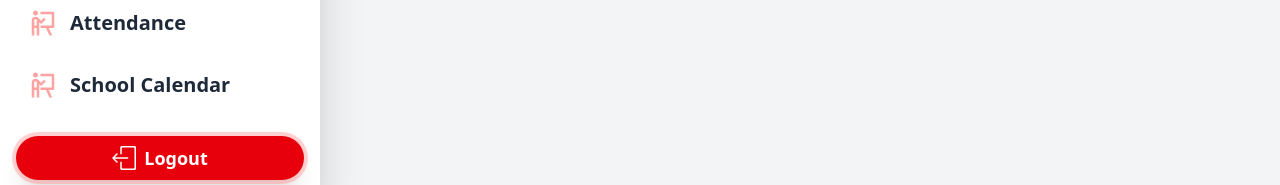
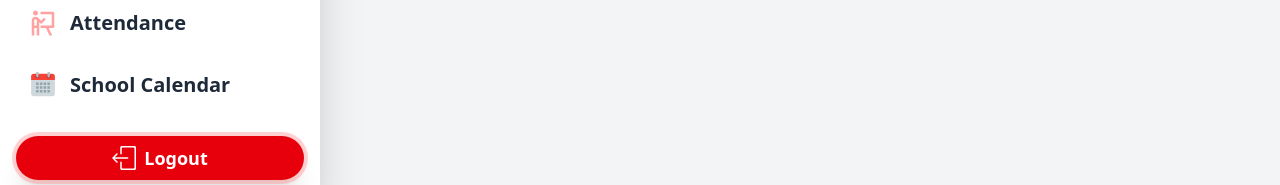
Before and after one commit to athanase12/mutovutss, a React (Vite) app: page / in a window 1280 px wide. Shown: the part 1018-1203 px from the top of the page. Built offline with nearby package versions, Linux system fonts and the light colour scheme.

Commit message:
first commit

```diff
--- a/src/App.jsx
+++ b/src/App.jsx
@@ -18,6 +18,7 @@ import DailyActivities from "./pages/DailyActivities";
 import Timetable from "./pages/Timetable";
 import ClassNotes from "./pages/ClassNotes";
 // Icon Imports
+import { FcCalendar } from "react-icons/fc";
 import { VscRepoFetch } from "react-icons/vsc";
 import { CiMenuBurger, CiHome } from "react-icons/ci";
 import { RiPresentationLine } from "react-icons/ri";
@@ -164,7 +165,7 @@ function App() {
                             to="calendar"
                             className={({ isActive }) => isActive ? activeNavClass : inactiveNavClass}
                         >
-                            <RiPresentationLine  className="text-3xl text-red-300" /> School Calendar
+                            <FcCalendar  className="text-3xl text-red-300" /> School Calendar
                         </NavLink>
 
                     </div>
```
